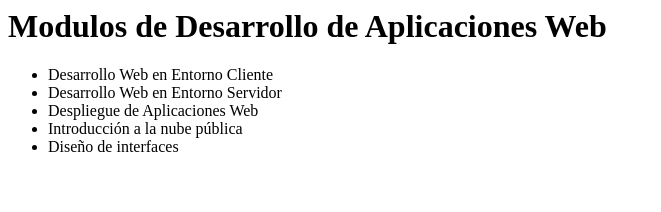
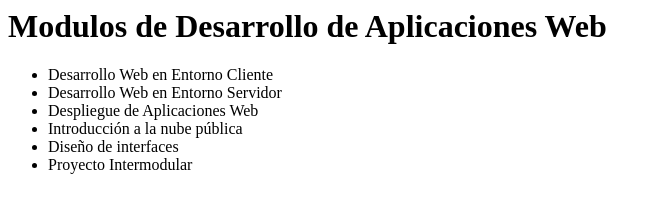
Before and after one commit to davidlema05/dawAct4_1, a plain HTML site: page index.html in a window 1280 px wide. Shown: the whole page, without its empty margins (0-661 px from the left). Drawn offline with Linux system fonts and the light colour scheme.

Commit message:
Incluyendo el modulo de proyecto de daw

```diff
--- a/index.html
+++ b/index.html
@@ -5,4 +5,5 @@
     <li> Despliegue de Aplicaciones Web</li>
     <li> Introducción a la nube pública</li>
     <li> Diseño de interfaces</li>
+    <li> Proyecto Intermodular</li>
 </ul>
```
